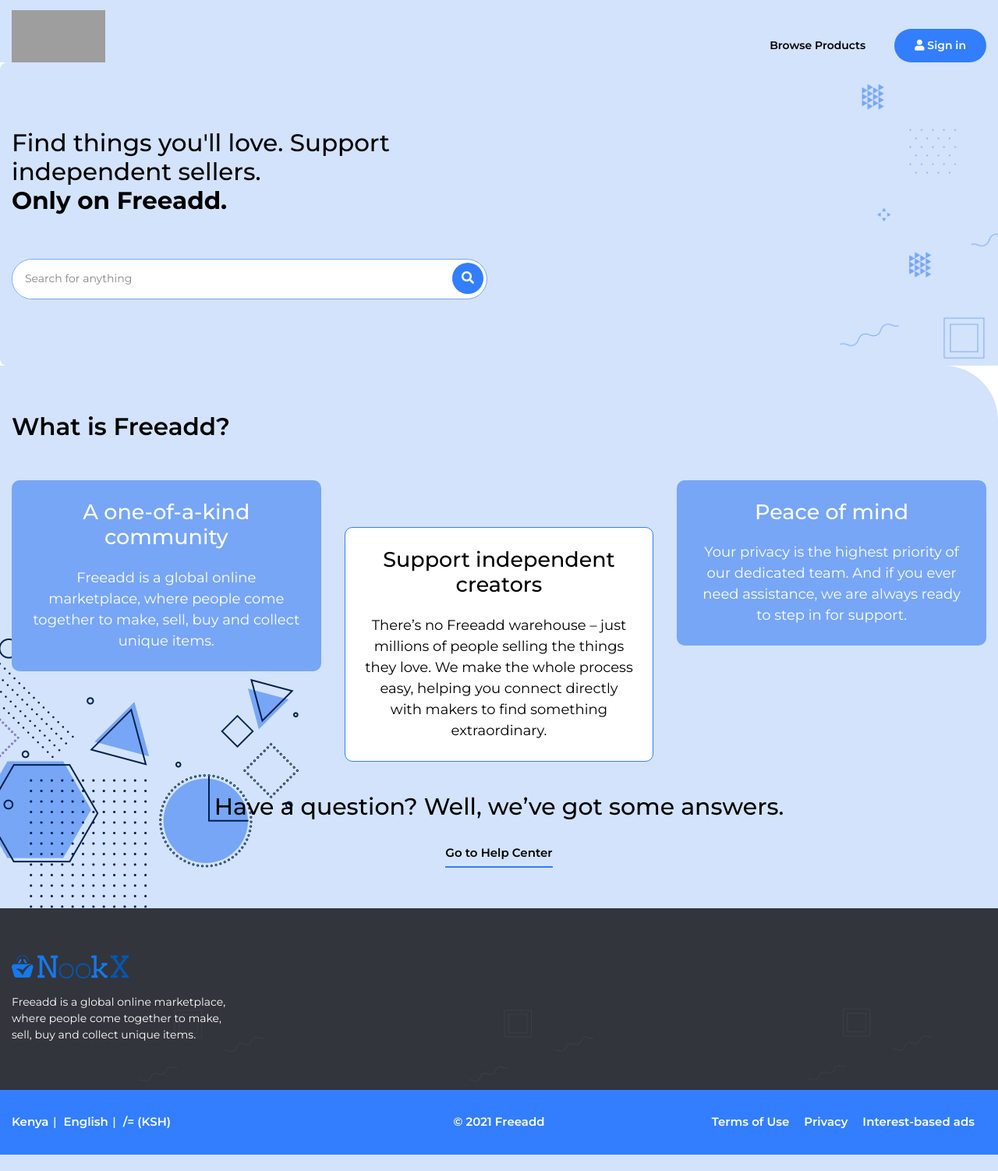
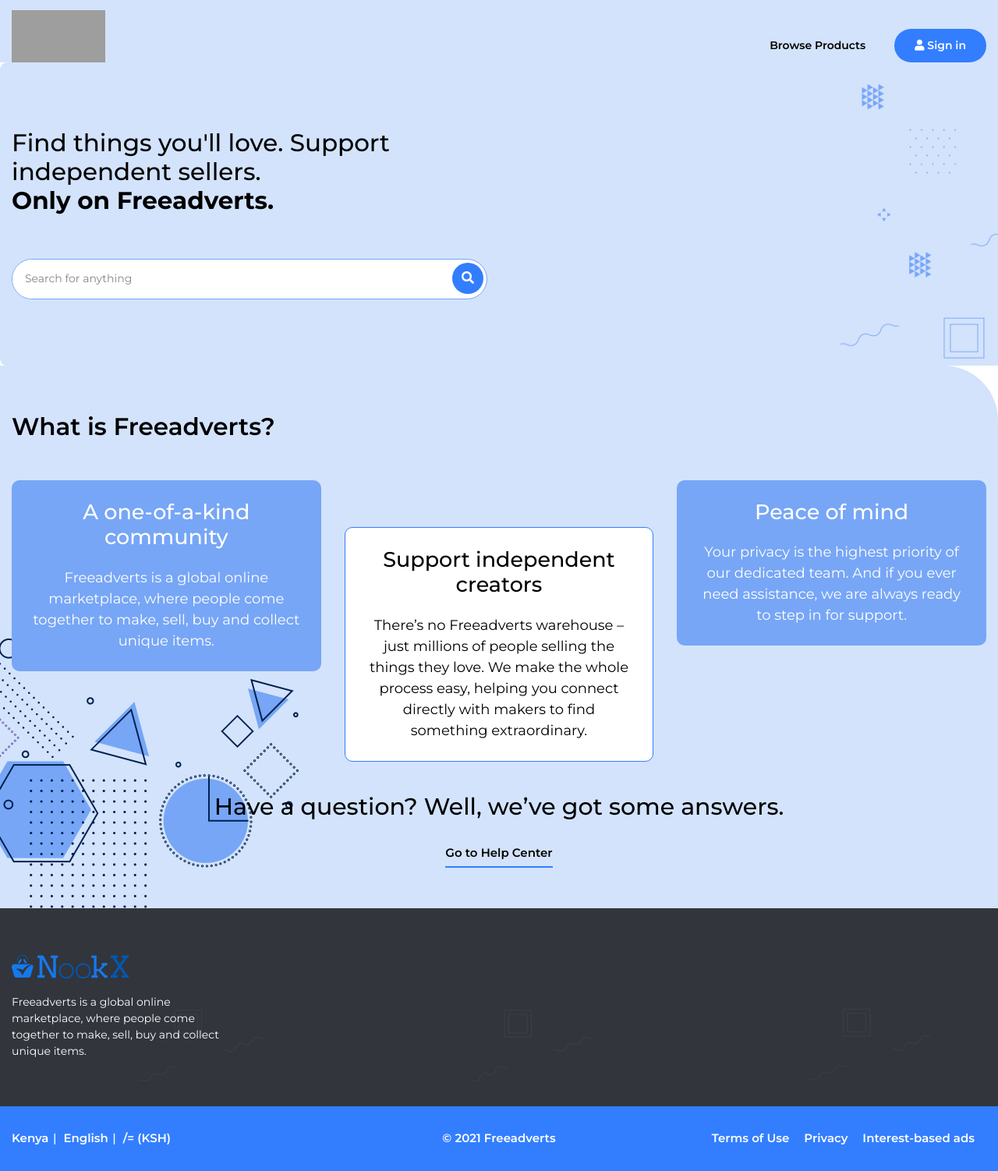
Before and after one commit to danalvin/freeadd, a Django app: page / in a window 1280 px wide. Shown: the whole page at 78% size. Before the commit the page ends 1481 px from the top, so only its background shows below. Run offline with Django 3.2, Linux system fonts and the light colour scheme; parts of the project's set-up code (start-up, migrations or seed data) failed here and were passed over; some libraries are stand-ins or nearby versions; grey boxes are pictures that could not be loaded.

Commit message:
Third sept changes

```diff
--- a/templates/base.html
+++ b/templates/base.html
@@ -4,7 +4,7 @@
   <head>
     <meta charset="utf-8">
     <meta name="viewport" content="width=device-width, initial-scale=1.0, user-scalable=0">
-    <title>Freeadd</title>
+    <title>Freeadverts</title>
     {% block css %}
     <link rel="stylesheet" type="text/css" href="{% static 'css/bootstrap.min.css'%}">
     <link rel="stylesheet" href="{% static '/plugins/fontawesome/css/fontawesome.min.css'%}">
@@ -22,6 +22,11 @@
   <body>
       {% block body %}
     <div class="main-wrapper">
+            <ul id ="successMessage" class="messages">
+            {% for message in messages %}
+            <li{% if message.tags %} class="{{ message.tags }}"{% endif %} style="color:green; font-size: 20px; list-style-type: none;">{{ message }}</li>
+            {% endfor %}
+        </ul>
       <header class="header">
         <div class="min-header">
         {% comment %} topnav start {% endcomment %}
@@ -113,7 +118,7 @@
                     <img src="assets/img/footer-logo.png" alt="logo">
                   </div>
                   <div class="footer-about-content">
-                    <p>Freeadd is a global online marketplace, where people come together to make, sell, buy and collect unique items.</p>
+                    <p>Freeadverts is a global online marketplace, where people come together to make, sell, buy and collect unique items.</p>
                   </div>
                 </div>
               </div>
@@ -139,7 +144,7 @@
                 </div>
                 <div class="col-md-2 col-lg-2">
                   <div class="copyright-text">
-                    <p class="mb-0">&copy; 2021 Freeadd</p>
+                    <p class="mb-0">&copy; 2021 Freeadverts</p>
                   </div>
                 </div>
                 <div class="col-md-6 col-lg-5">
@@ -167,7 +172,12 @@
     <script src="{% static '/js/owl.carousel.min.js'%}"></script>
     <script src="{% static '/js/script.js'%}"></script>
     <script src="https://unpkg.com/flickity@2/dist/flickity.pkgd.min.js"></script>
-
+    <script text="javascript">
+        setTimeout(fade_out, 3000);
+        function fade_out() {
+            $(".messages").fadeOut().empty();
+        }
+    </script>
     {% endblock body %}
   </body>
 </html>
--- a/templates/pages/home.html
+++ b/templates/pages/home.html
@@ -8,7 +8,7 @@
             <div class="col-md-6">
               <div class="banner-header">
                 <h1 class="mb-0">Find things you'll love. Support independent sellers.</h1>
-                <h1 class="text-bold">Only on Freeadd.</h1>
+                <h1 class="text-bold">Only on Freeadverts.</h1>
                 <form class="search-form" action="#">
                   <div class="input-group search-box">
                     <input type="text" class="form-control search-input" placeholder="Search for anything" aria-describedby="button-addon2">
@@ -29,7 +29,7 @@
           <div class="row">
             <div class="col-md-6 col-sm-6">
               <div class="section-header">
-                <h2>What is Freeadd?</h2>
+                <h2>What is Freeadverts?</h2>
               </div>
             </div>
           </div>
@@ -37,13 +37,13 @@
             <div class="col-md-4">
               <div class="gig-item bg-blue">
                 <h2>A one-of-a-kind community</h2>
-                <p>Freeadd is a global online marketplace, where people come together to make, sell, buy and collect unique items.</p>
+                <p>Freeadverts is a global online marketplace, where people come together to make, sell, buy and collect unique items.</p>
               </div>
             </div>
             <div class="col-md-4">
               <div class="gig-item bg-white">
                 <h2>Support independent creators</h2>
-                <p>There’s no Freeadd warehouse – just millions of people selling the things they love. We make the whole process easy, helping you connect directly with makers to find something extraordinary.</p>
+                <p>There’s no Freeadverts warehouse – just millions of people selling the things they love. We make the whole process easy, helping you connect directly with makers to find something extraordinary.</p>
               </div>
             </div>
             <div class="col-md-4">
```
Also changed, not shown: templates/account/login.html (+8 -0 lines), templates/account/signup.html (+8 -0 lines), users/models.py (+13 -0 lines).
